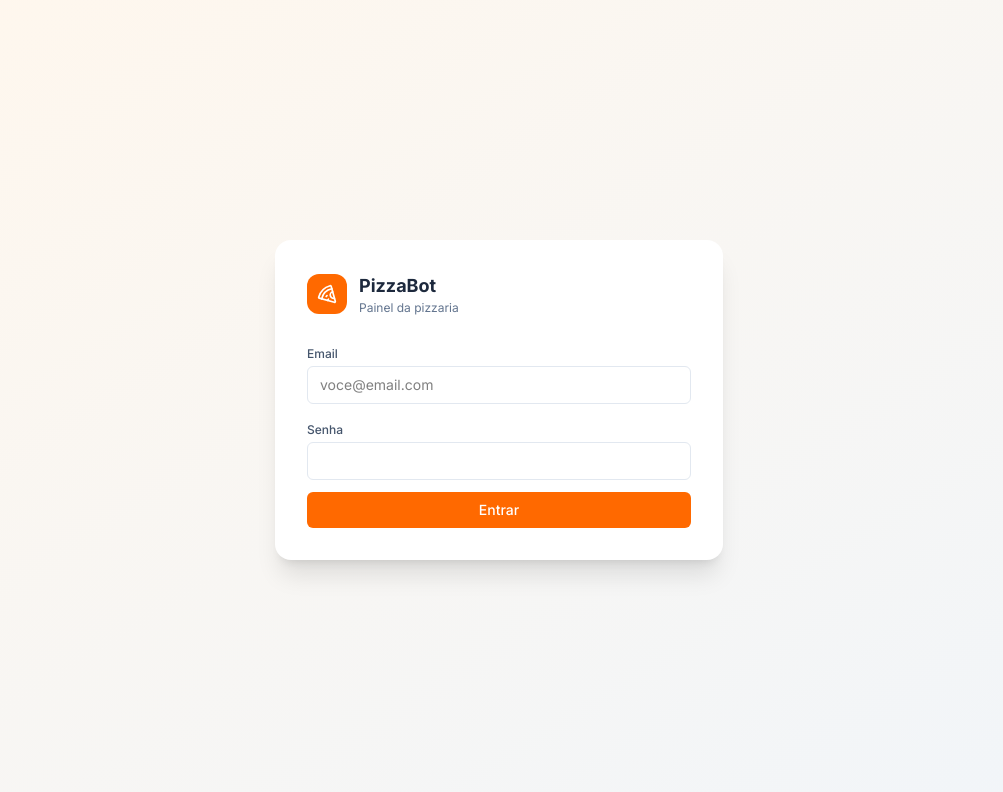
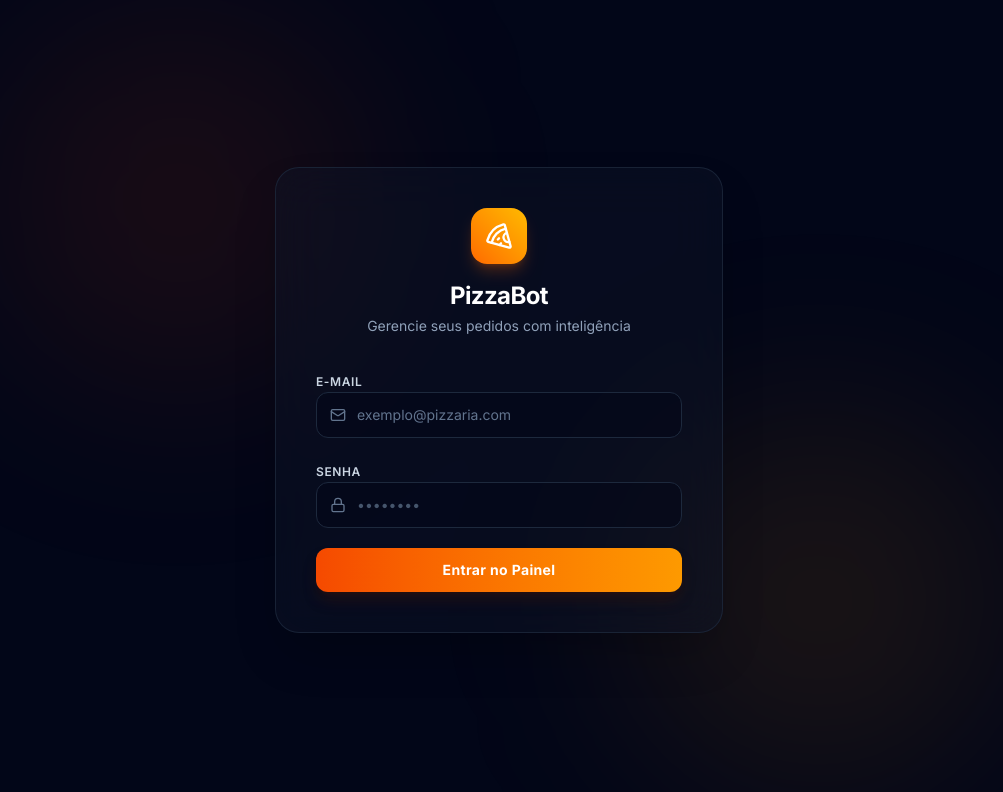
Before and after one commit to Silva0933/pizzabot-saas, a React (Vite) app: page / in a window 1280 px wide. Shown: the top 792 px of the page, without its empty margins (141-1144 px from the left). Built offline with nearby package versions, Linux system fonts and the light colour scheme; no server answers.

Commit message:
feat: design de login moderno e sinal sonoro no websocket

```diff
--- a/src/App.tsx
+++ b/src/App.tsx
@@ -9,7 +9,7 @@
  *  5. WebSocket pra updates ao vivo
  */
 import React, { useEffect, useMemo, useRef, useState } from "react";
-import { Pizza, Loader2, AlertCircle, LogOut } from "lucide-react";
+import { Pizza, Loader2, AlertCircle, LogOut, Mail, Lock } from "lucide-react";
 import {
   AppShell, NAV_PAGE_META, InicioDashboard,
 } from "./components/v2";
@@ -26,6 +26,51 @@ import {
   backendToPizzeria, backendToOrder, backendToConversation,
   clearTokens, getToken, ApiError,
 } from "./lib/api";
+
+// ============================================
+// Sinal sonoro de pedidos (Web Audio API)
+// ============================================
+function playNotificationSound(type: "novo" | "confirmado") {
+  try {
+    // @ts-ignore
+    const AudioContextClass = window.AudioContext || window.webkitAudioContext;
+    if (!AudioContextClass) return;
+    const ctx = new AudioContextClass();
+    const now = ctx.currentTime;
+
+    if (type === "novo") {
+      // Som de novo pedido: tom duplo alegre (D5 seguido de A5)
+      const osc1 = ctx.createOscillator();
+      const gain1 = ctx.createGain();
+      osc1.type = "sine";
+      osc1.frequency.setValueAtTime(587.33, now); // D5
+      osc1.frequency.exponentialRampToValueAtTime(880, now + 0.15); // A5
+      gain1.gain.setValueAtTime(0.12, now);
+      gain1.gain.exponentialRampToValueAtTime(0.001, now + 0.5);
+
+      osc1.connect(gain1);
+      gain1.connect(ctx.destination);
+      osc1.start(now);
+      osc1.stop(now + 0.5);
+    } else {
+      // Som de pedido confirmado: tom de sino ascendente premium (E5 seguido de B5)
+      const osc1 = ctx.createOscillator();
+      const gain1 = ctx.createGain();
+      osc1.type = "sine";
+      osc1.frequency.setValueAtTime(659.25, now); // E5
+      osc1.frequency.setValueAtTime(987.77, now + 0.08); // B5
+      gain1.gain.setValueAtTime(0.12, now);
+      gain1.gain.exponentialRampToValueAtTime(0.001, now + 0.6);
+
+      osc1.connect(gain1);
+      gain1.connect(ctx.destination);
+      osc1.start(now);
+      osc1.stop(now + 0.6);
+    }
+  } catch (e) {
+    console.warn("Não foi possível reproduzir o sinal sonoro:", e);
+  }
+}
 
 export default function App() {
   // ============================================
@@ -120,8 +165,17 @@ export default function App() {
     if (!pizzaria) return;
     const ws = connectWebSocket(pizzaria.id, (ev) => {
       setLiveEvent(ev);
-      // Eventos de pedido → refresh
-      if (ev.tipo === "pedido.novo" || ev.tipo === "pedido.atualizado") {
+      // Eventos de pedido → som e refresh
+      if (ev.tipo === "pedido.novo") {
+        playNotificationSound("novo");
+        pedidosApi.list(pizzaria.id).then((p) => setOrders(p.map(backendToOrder))).catch(() => {});
+      } else if (ev.tipo === "pedido.atualizado") {
+        const statusNovo = ev.payload?.status_novo;
+        if (statusNovo === "confirmado") {
+          playNotificationSound("confirmado");
+        } else if (statusNovo === "novo") {
+          playNotificationSound("novo");
+        }
         pedidosApi.list(pizzaria.id).then((p) => setOrders(p.map(backendToOrder))).catch(() => {});
       }
       // Mensagem nova → atualização incremental da conversa na lista
@@ -349,46 +403,76 @@ function LoginScreen(props: {
   onSubmit: (e: React.FormEvent) => void;
 }) {
   return (
-    <div className="min-h-screen flex items-center justify-center bg-gradient-to-br from-orange-50 to-slate-100 p-4">
-      <div className="bg-white rounded-2xl shadow-xl p-8 w-full max-w-md">
-        <div className="flex items-center gap-3 mb-6">
-          <div className="w-10 h-10 rounded-xl bg-orange-500 flex items-center justify-center">
-            <Pizza className="w-5 h-5 text-white"/>
+    <div className="min-h-screen relative flex items-center justify-center bg-slate-950 overflow-hidden font-sans">
+      {/* Elementos de background decorativos (Glows neons sutis) */}
+      <div className="absolute top-1/4 left-1/4 -translate-x-1/2 -translate-y-1/2 w-96 h-96 bg-orange-600/10 rounded-full blur-[100px] pointer-events-none" />
+      <div className="absolute bottom-1/4 right-1/4 translate-x-1/2 translate-y-1/2 w-96 h-96 bg-amber-500/10 rounded-full blur-[100px] pointer-events-none" />
+
+      {/* Card Principal Glassmorphic */}
+      <div className="relative bg-slate-900/40 backdrop-blur-xl border border-slate-800/80 rounded-3xl shadow-2xl p-10 w-full max-w-md transition-all duration-300 hover:border-slate-700/60 mx-4">
+
+        {/* Cabeçalho */}
+        <div className="flex flex-col items-center text-center mb-8">
+          <div className="w-14 h-14 rounded-2xl bg-gradient-to-tr from-orange-500 to-amber-400 flex items-center justify-center shadow-lg shadow-orange-500/25 mb-4">
+            <Pizza className="w-7 h-7 text-white" />
           </div>
-          <div>
-            <h1 className="text-lg font-bold text-slate-800">PizzaBot</h1>
-            <p className="text-xs text-slate-500">Painel da pizzaria</p>
+          <h1 className="text-2xl font-extrabold text-white tracking-tight">PizzaBot</h1>
+          <p className="text-sm text-slate-400 mt-1">Gerencie seus pedidos com inteligência</p>
+        </div>
+
+        {/* Formulário */}
+        <form onSubmit={props.onSubmit} className="space-y-5">
+          <div className="space-y-1.5">
+            <span className="text-xs text-slate-300 font-semibold tracking-wider uppercase">E-mail</span>
+            <div className="relative group">
+              <span className="absolute inset-y-0 left-0 pl-3.5 flex items-center text-slate-500 group-focus-within:text-orange-500 transition-colors">
+                <Mail className="w-4 h-4" />
+              </span>
+              <input
+                type="email"
+                required
+                value={props.email}
+                onChange={(e) => props.setEmail(e.target.value)}
+                className="w-full pl-10 pr-4 py-3 bg-slate-950/50 border border-slate-800 rounded-xl text-sm text-white placeholder-slate-500 focus:border-orange-500/50 focus:ring-1 focus:ring-orange-500/50 outline-none transition-all"
+                placeholder="exemplo@pizzaria.com"
+              />
+            </div>
           </div>
-        </div>
-        <form onSubmit={props.onSubmit} className="space-y-3">
-          <label className="block">
-            <span className="text-xs text-slate-600 font-medium">Email</span>
-            <input
-              type="email" required value={props.email}
-              onChange={(e) => props.setEmail(e.target.value)}
-              className="mt-0.5 w-full px-3 py-2 border border-slate-200 rounded-md text-sm focus:border-orange-400 outline-none"
-              placeholder="voce@email.com"
-            />
-          </label>
-          <label className="block">
-            <span className="text-xs text-slate-600 font-medium">Senha</span>
-            <input
-              type="password" required value={props.senha}
-              onChange={(e) => props.setSenha(e.target.value)}
-              className="mt-0.5 w-full px-3 py-2 border border-slate-200 rounded-md text-sm focus:border-orange-400 outline-none"
-            />
-          </label>
+
+          <div className="space-y-1.5">
+            <span className="text-xs text-slate-300 font-semibold tracking-wider uppercase">Senha</span>
+            <div className="relative group">
+              <span className="absolute inset-y-0 left-0 pl-3.5 flex items-center text-slate-500 group-focus-within:text-orange-500 transition-colors">
+                <Lock className="w-4 h-4" />
+              </span>
+              <input
+                type="password"
+                required
+                value={props.senha}
+                onChange={(e) => props.setSenha(e.target.value)}
+                className="w-full pl-10 pr-4 py-3 bg-slate-950/50 border border-slate-800 rounded-xl text-sm text-white placeholder-slate-600 focus:border-orange-500/50 focus:ring-1 focus:ring-orange-500/50 outline-none transition-all"
+                placeholder="••••••••"
+              />
+            </div>
+          </div>
+
           {props.err && (
-            <div className="flex items-center gap-1.5 bg-red-50 border border-red-200 text-red-700 px-2.5 py-2 rounded text-xs">
-              <AlertCircle className="w-3.5 h-3.5"/> {props.err}
+            <div className="flex items-center gap-2 bg-red-500/10 border border-red-500/20 text-red-400 px-3 py-2.5 rounded-xl text-xs">
+              <AlertCircle className="w-4 h-4 shrink-0" />
+              <span>{props.err}</span>
             </div>
           )}
+
           <button
-            type="submit" disabled={props.loading}
-            className="w-full bg-orange-500 hover:bg-orange-600 text-white rounded-md py-2 font-medium text-sm disabled:opacity-60 flex items-center justify-center gap-1.5"
+            type="submit"
+            disabled={props.loading}
+            className="w-full py-3 bg-gradient-to-r from-orange-600 to-amber-500 hover:from-orange-500 hover:to-amber-400 text-white rounded-xl font-bold text-sm tracking-wide shadow-lg shadow-orange-950/40 hover:shadow-orange-500/10 transition-all duration-300 active:scale-[0.98] disabled:opacity-50 disabled:pointer-events-none flex items-center justify-center gap-2"
           >
-            {props.loading && <Loader2 className="w-4 h-4 animate-spin"/>}
-            Entrar
+            {props.loading ? (
+              <Loader2 className="w-4 h-4 animate-spin" />
+            ) : (
+              "Entrar no Painel"
+            )}
           </button>
         </form>
       </div>
```
